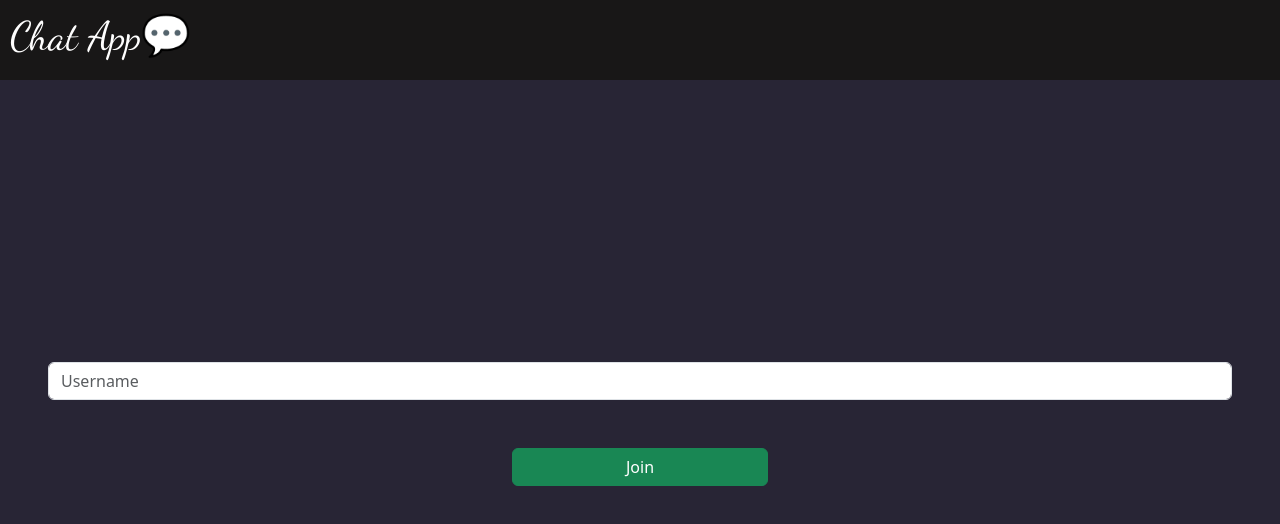
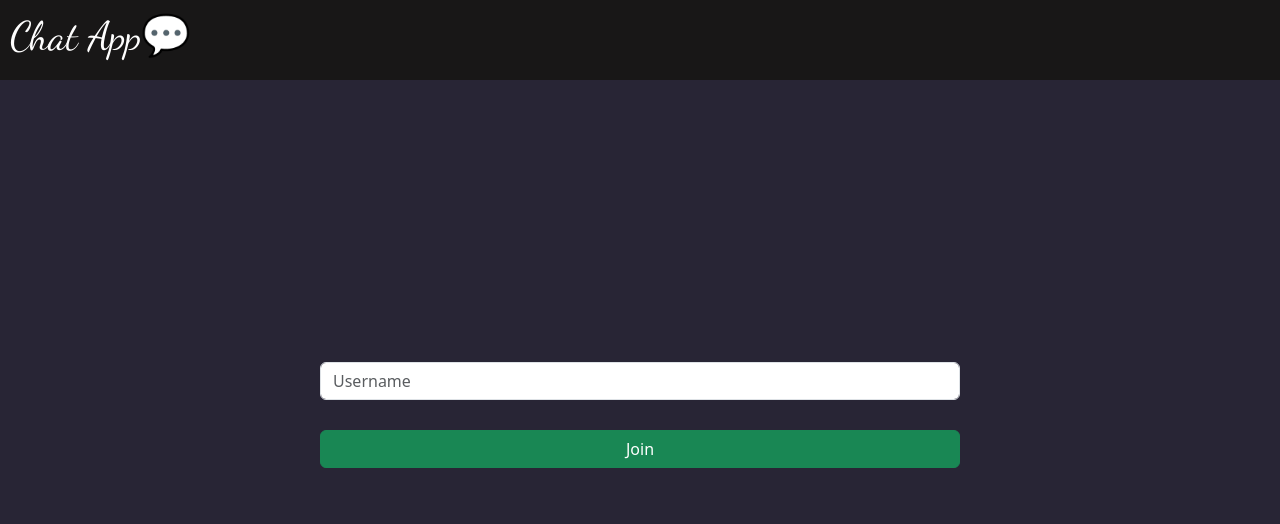
Before and after one commit to minhphan46/chat_app_signalr, a React (Create React App) app in the folder chat_app_client_web/: page / in a window 1280 px wide. Shown: the top 524 px of the page. Built offline with nearby package versions, Linux system fonts and the light colour scheme.

Commit message:
change style form username

```diff
--- a/chat_app_client_web/src/components/WaitingRoom.js
+++ b/chat_app_client_web/src/components/WaitingRoom.js
@@ -20,26 +20,21 @@ const WaitingRoom = ({ joinChatRoom }) => {
   return (
     <div className="waiting-room">
       <Form onSubmit={handleSubmit}>
-        <Row className="px-5 my-5">
-          <Col sm="12">
         <Form.Group>
           <FormControl
             placeholder="Username"
             onChange={(e) => setUsername(e.target.value)}
             value={username}
+            style={{ width: "50%", margin: "30px auto" }}
             isInvalid={!!error}
             disabled={isLoading} // Disable input when loading
           />
-              <FormControl.Feedback type="invalid">
-                {error}
-              </FormControl.Feedback>
+          <FormControl.Feedback type="invalid">{error}</FormControl.Feedback>
         </Form.Group>
-          </Col>
-        </Row>
         <Button
           variant="success"
           type="submit"
-          className="join-button"
+          style={{ width: "50%" }}
           disabled={isLoading} // Disable button when loading
         >
           {isLoading ? (
```
Lines whose indentation alone changed are shown as unchanged.
